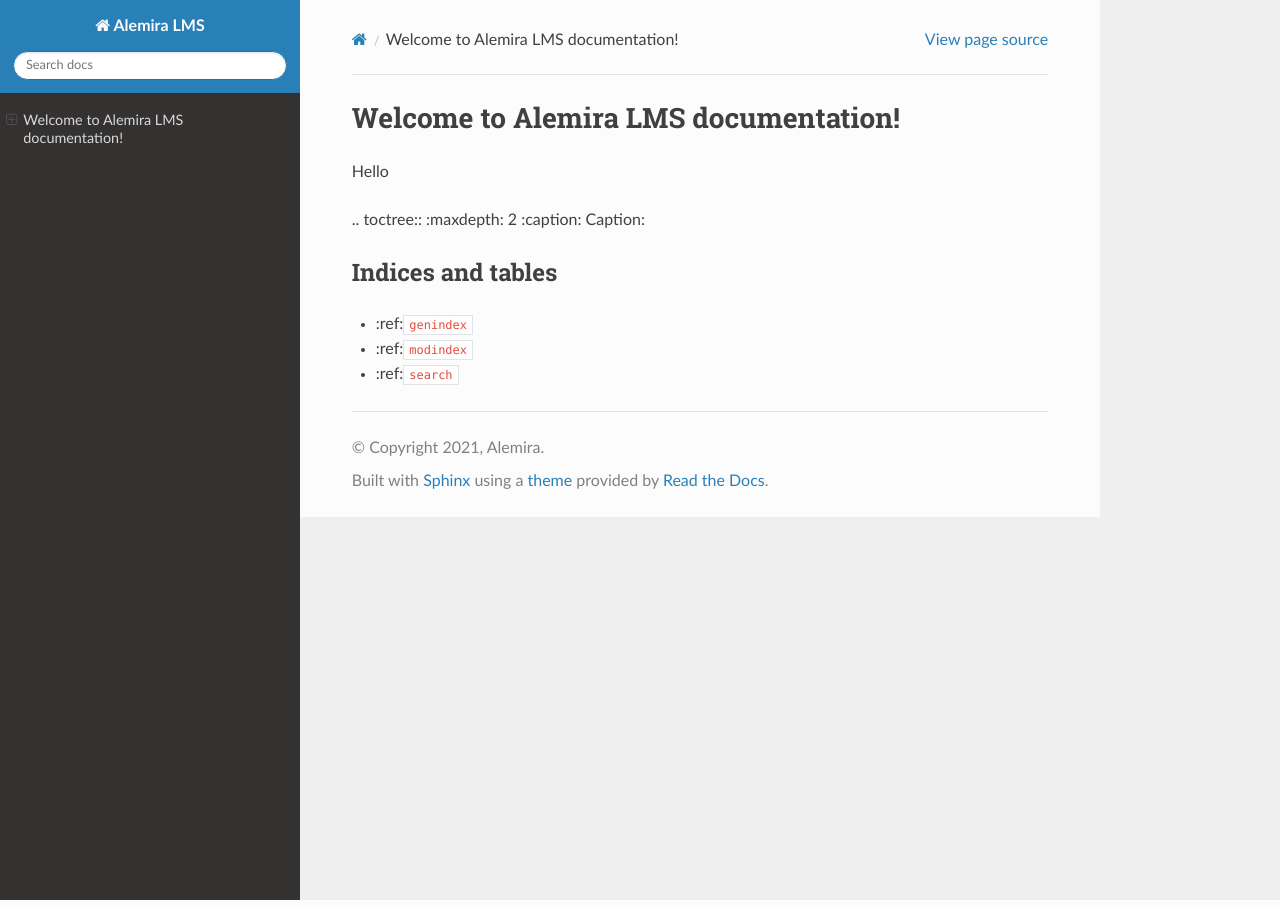
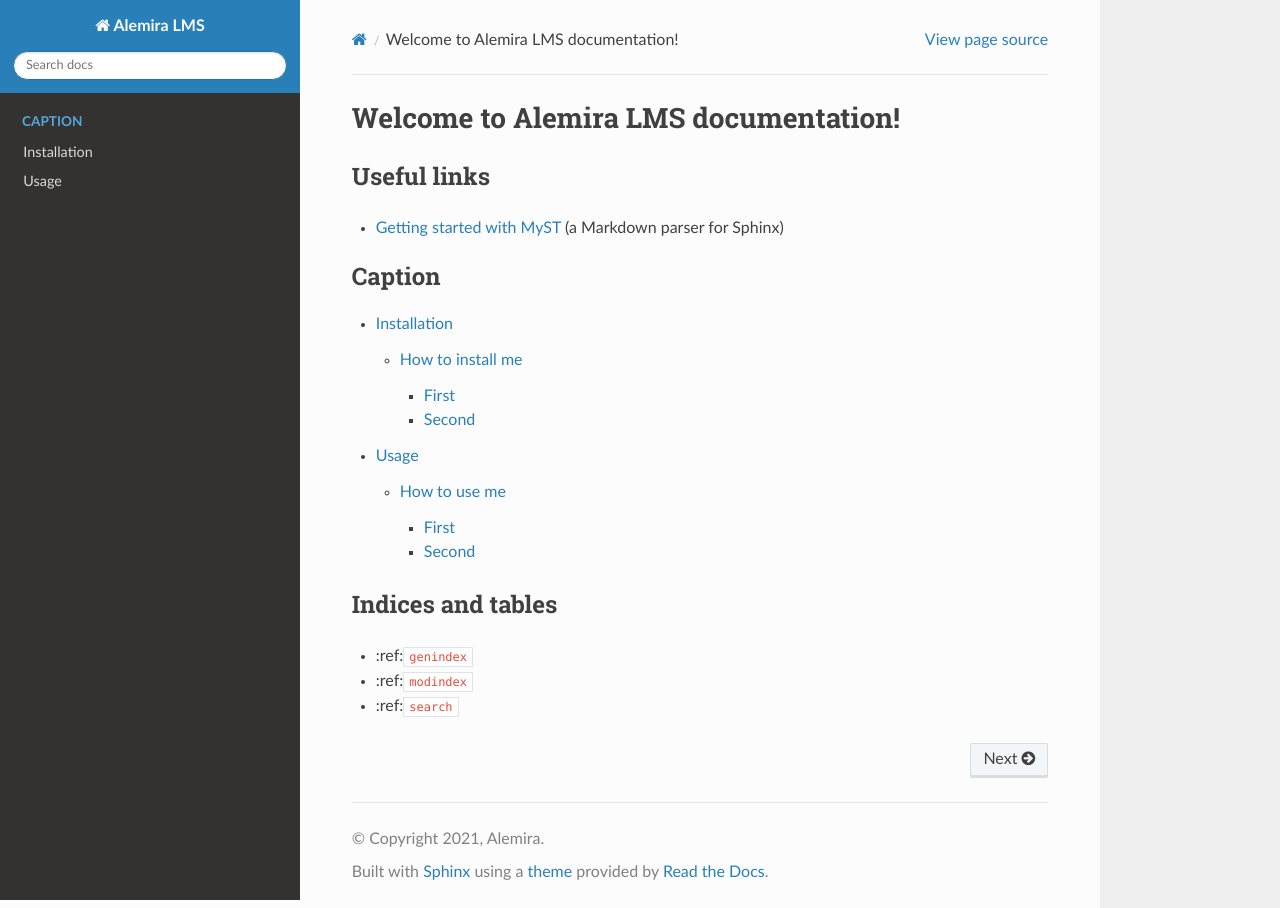
Before and after one commit to gorohoroh/sphinx-playground, a Sphinx documentation site: the page built from source/index.md, in a window 1280 px wide. Built offline with Sphinx 7.4.7 and the Read the Docs theme 2.0.0, drawn with Linux system fonts in a browser that asks for light colours.

Commit message:
Moving from recommonmark to MyST, converting toctree to MyST, and adding a few sample content files to demonstrate how toctree works

````diff
--- a/source/conf.py
+++ b/source/conf.py
@@ -30,7 +30,7 @@
 # Add any Sphinx extension module names here, as strings. They can be
 # extensions coming with Sphinx (named 'sphinx.ext.*') or your custom
 # ones.
-extensions = ['recommonmark']
+extensions = ['myst_parser']
 
 # Add any paths that contain templates here, relative to this directory.
 templates_path = ['_templates']
--- a/source/index.md
+++ b/source/index.md
@@ -1,10 +1,16 @@
 # Welcome to Alemira LMS documentation!
 
-Hello
+## Useful links
+* [Getting started with MyST](https://myst-parser.readthedocs.io/en/latest/using/intro.html) (a Markdown parser for Sphinx)
 
-.. toctree::
-   :maxdepth: 2
-   :caption: Caption:
+
+```{toctree}
+   :maxdepth: 3
+   :caption: Caption
+
+usage/installation.md
+usage/usage.md
+```
 
 ## Indices and tables
 
--- /dev/null
+++ b/source/usage/installation.md
@@ -0,0 +1,9 @@
+# Installation
+
+## How to install me
+
+### First
+
+#### A special installation note
+
+### Second
--- /dev/null
+++ b/source/usage/usage.md
@@ -0,0 +1,9 @@
+# Usage
+
+## How to use me
+
+### First
+
+#### A special usage note
+
+### Second
````
